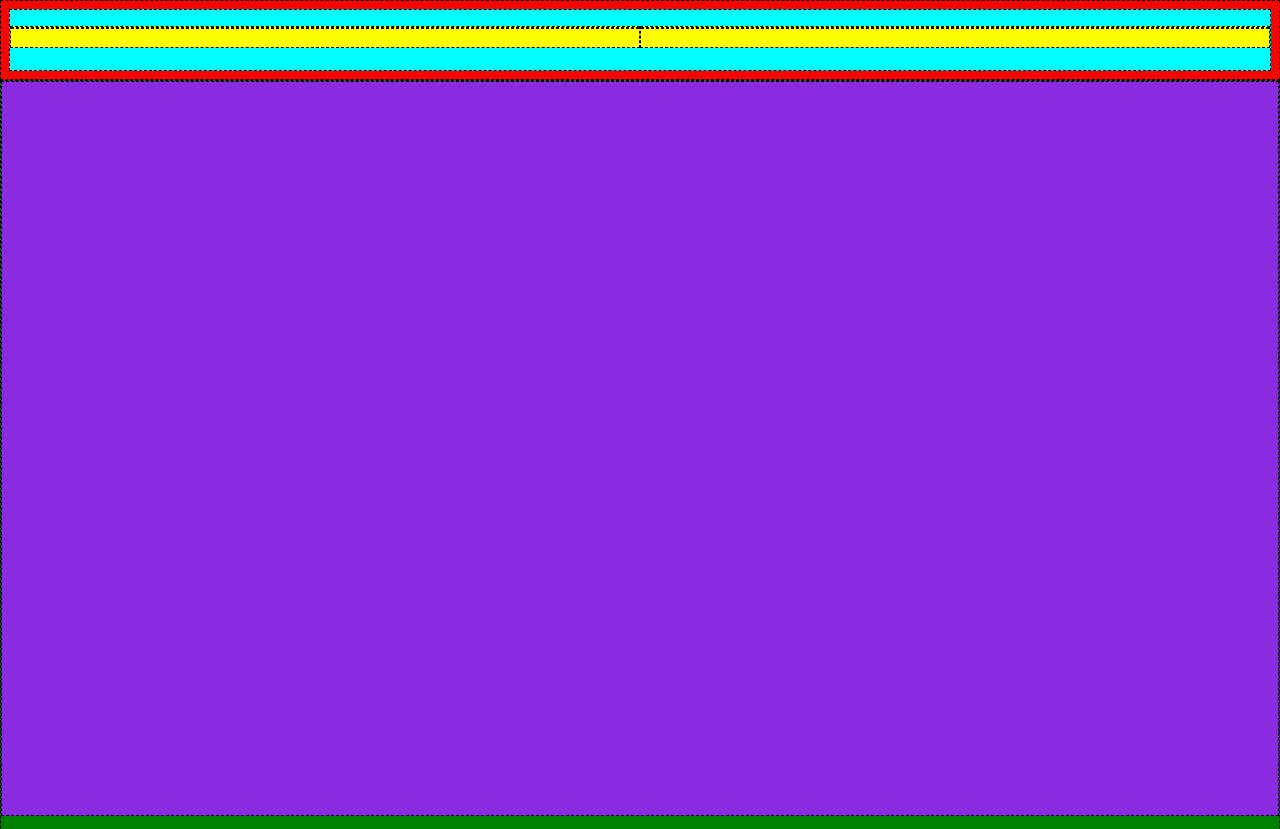
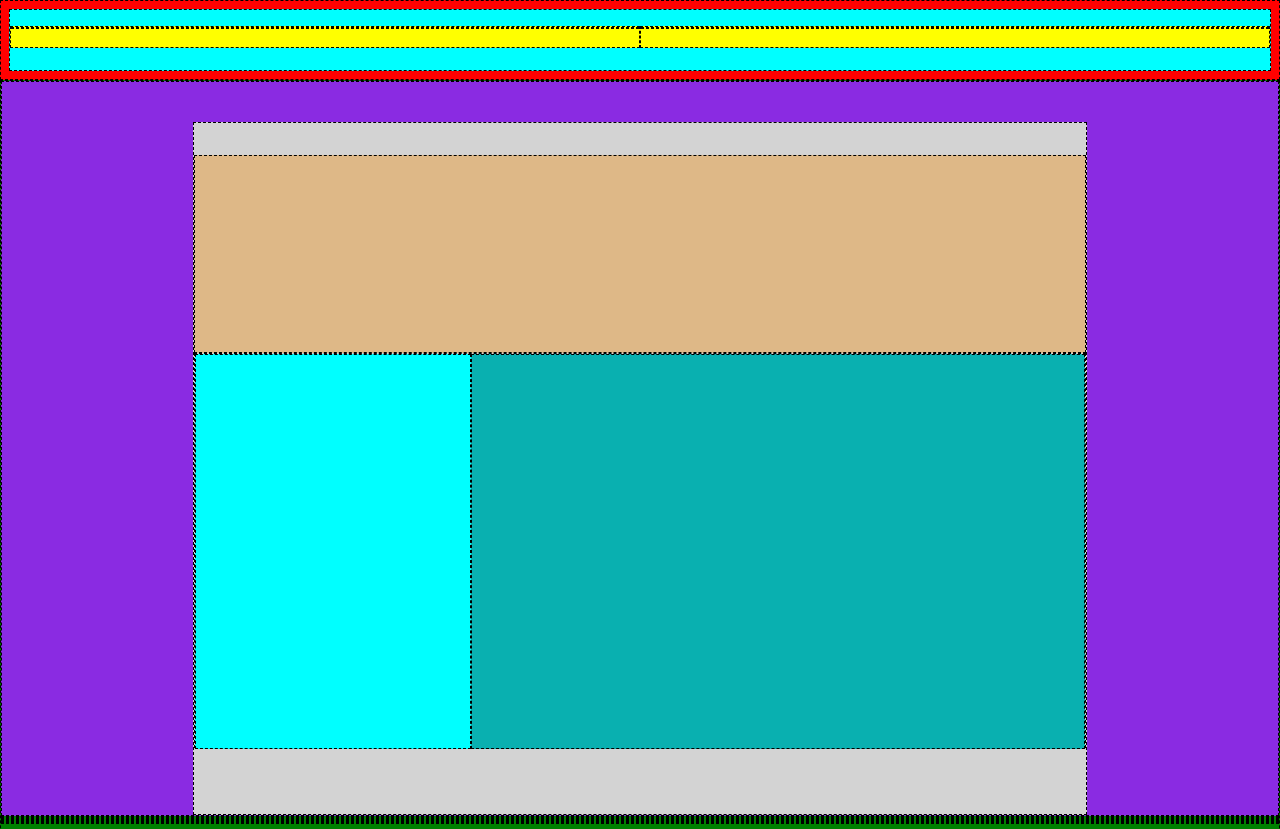
Before and after one commit to francesco-troise/htmlcss-dropbox, a plain HTML site: page index.html in a window 1280 px wide. Shown: the top 829 px of the page. Drawn offline with Linux system fonts and the light colour scheme.

Commit message:
Add color block layouts for jumbotrons

```diff
--- a/css/style.css
+++ b/css/style.css
@@ -34,10 +34,46 @@
         .jumbotron{
             height: 14.85%;
             background-color:blueviolet;
+            padding-top: 2.5rem;
+
+            .container{
+                height: 100%;
+                background-color: lightgrey;
+                padding-top: 2rem;
+
+                h1{
+                    height: 30%;
+                    background-color: burlywood;
+                }
+
+                .row-box{
+                    height: 395px;
+                    display: flex;
+
+                    .col-35{
+                        height: 395px;
+                        width: 350px;
+                        background-color: aqua;
+                    }
+
+                    .col-65{
+                        height: 395px;
+                        width: 780px;
+                        background-color: rgb(9, 176, 176);
+
+                    }
+                }
+
+
+            }
+
+
 
         }
 
         section .business-plan{
+            height: 28.70%;
+            background-color: brown;
 
         }
 
@@ -65,6 +101,19 @@ body *{
 .just-bet{
     justify-content: space-between;
 }
+
+.container{
+    width: 70%;
+    max-width: 1176px;
+    margin: auto;
+}
+
+.container-sm{
+    width: 60%;
+    max-width: 1176px;
+    margin: auto;
+
+}
 /*END UTILITY*/
 
 
@@ -83,3 +132,10 @@ nav{
         height: 50%;
     }
 }
+
+
+/*MAIN SECTION*/
+
+.jumbotron{
+
+}
--- a/index.html
+++ b/index.html
@@ -28,8 +28,25 @@
 
     <main>
         <div class="jumbotron">
+            <div class="container">
+                <h1></h1>
+                <div class="row-box">
+                    <div class="col-35"></div>
+                    <div class="col-65"></div>
+                </div>
+            </div>
 
         </div>
+
+        <section id="business-plan"></section>
+
+        <section id="partner"></section>
+
+        <section id="operations"></section>
+
+        <section id="team"></section>
+
+
 
 
 
```
